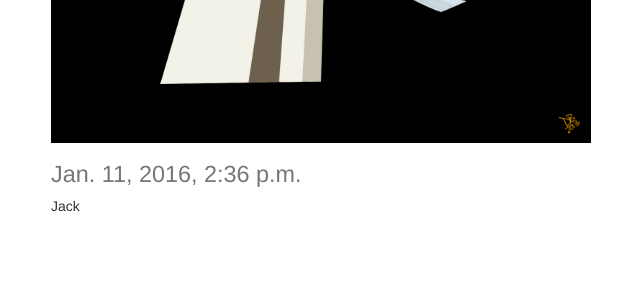
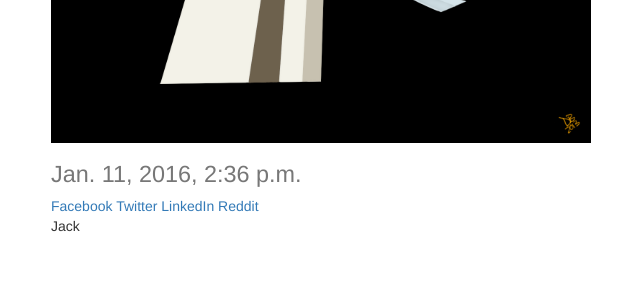
Before and after one commit to DaniellSousa/TryDajango_estudo, a Django app: template src/templates/post_detail.html in a window 1280 px wide. Shown: the part 505-800 px from the top of the page, without its empty margins (319-959 px from the left). Run offline with Django 3.2, Linux system fonts and the light colour scheme; the template is opened without the code that fills it: values that come from a table or form of the project are taken from there, others are empty; data comes from the database, SQL or seed files in the repository; some libraries are stand-ins or nearby versions.

Commit message:
Try Django 1.9 - 30 of 38 - Social Share Links incompleto (aos 3 minutos)

```diff
--- a/src/posts/models.py
+++ b/src/posts/models.py
@@ -34,7 +34,7 @@ class Post(models.Model):
 		return self.title
 
 	def get_absolute_url(self):
-		return reverse("posts:detail", kwargs={"id": self.id})
+		return reverse("posts:detail", kwargs={"slug": self.slug})
 
 	class Meta:
 		ordering = ["-timestamp","-updated"]
--- a/src/templates/post_detail.html
+++ b/src/templates/post_detail.html
@@ -10,7 +10,23 @@
 	{% endif %}
 <h1> {{title}} <small>{{ instance.timestamp }}</small> </h1>
 
+<a href="https://www.facebook.com/sharer/sharer.php?u={{ request.build_absolute_uri }}">
+Facebook
+</a>
+
+<a href="https://twitter.com/home?status=I'm%20going%20to%20learn%20to%20Code...%20Come%20build%20an%20web%20apsp%20with%20me!%20%23CFE%20and%20@justinmitchel%20{{ request.build_absolute_uri }}">
+Twitter
+</a>
+
+<a href='https://plus.google.com/share?url={{ request.build_absolute_uri }}'>
+
+<a href="https://www.linkedin.com/shareArticle?mini=true&url={{ request.build_absolute_uri }}&title=Be%20first%20%7C%20Join%20Swift%20for%20Entrepreneurs&summary=Swift%20for%20Entrepreneurs%20is%20a%20project-based%20programming%20course%20for%20non-technical%20founders.%20We'll%20learn%20how%20to%20build%20iOS%20apps%20from%20scratch%20using%20Apple's%20new%20programming%20language:%20Swift.%20Be%20first%20and%20learn%20with%20me!&source={{ request.build_absolute_uri }}">
+LinkedIn
+</a>
+
+<a href="http://www.reddit.com/submit?url={{ request.build_absolute_uri }}&title=Unlock%20to%20Learn%20Swift%20for%20Free!%20By%20Swift%20for%20Entrepreneurs.%20Made%20for%20Non%20Techincals.">Reddit</a>
+
+
 {{ instance.content |linebreaks }} <br />
-</div>
 
 {% endblock content %}
```
Also changed, not shown: src/posts/views.py (+7 -5 lines), 2 other files.
